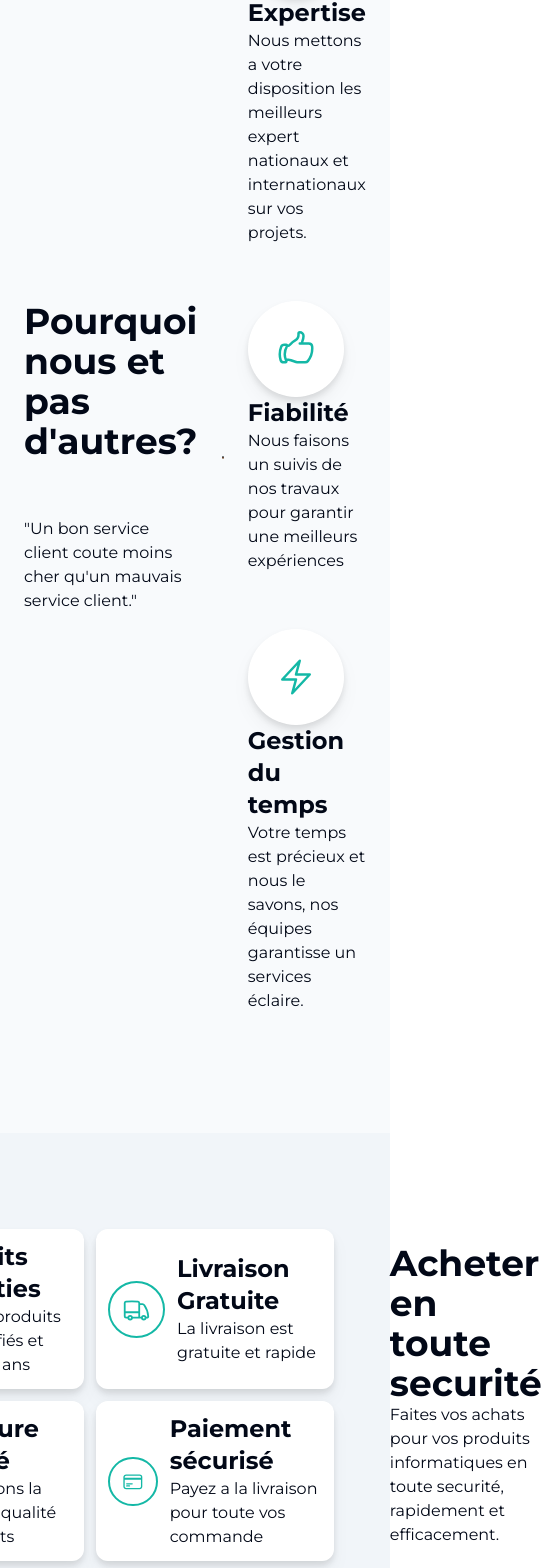
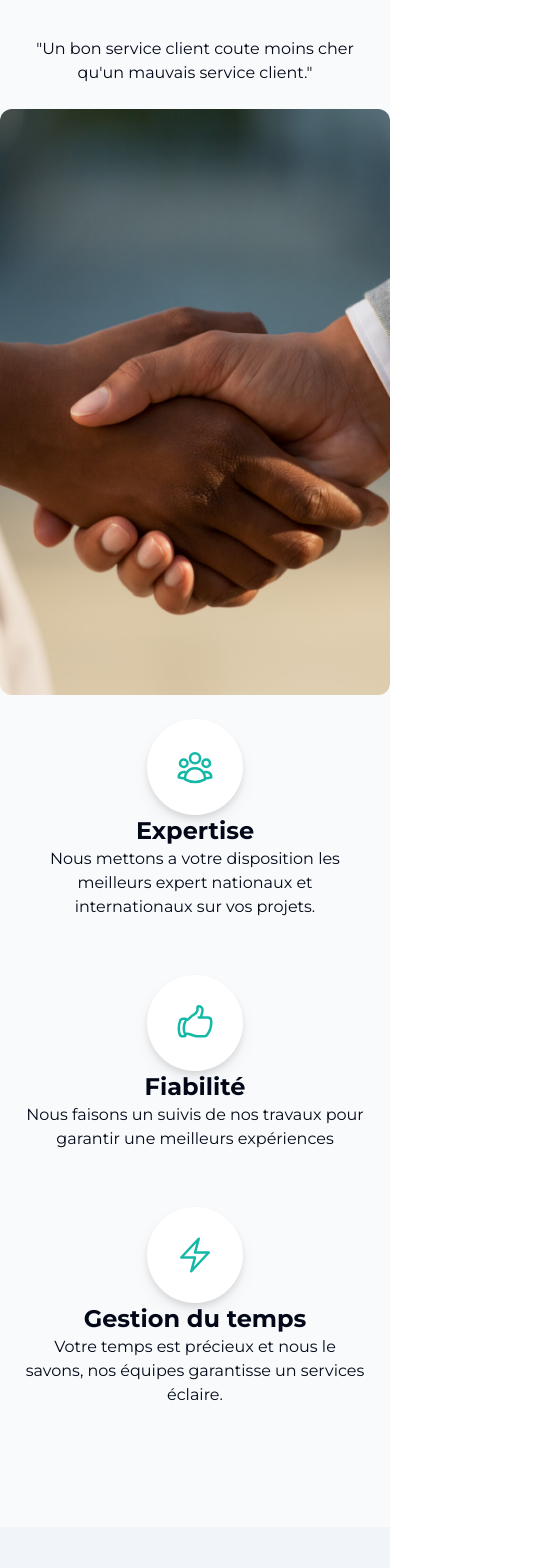
Before and after one commit to BlackJr-Git/e-commerce-shop, a React (Vite) app: page / in a window 390 px wide. Shown: the part 8866-10434 px from the top of the page, 542 px wide, since content can reach past the window. Built offline with nearby package versions, Linux system fonts and the light colour scheme.

Commit message:
fix : visual bug on 768px lower screen

```diff
--- a/src/components/warranty-card.jsx
+++ b/src/components/warranty-card.jsx
@@ -2,7 +2,7 @@
 
 function WarrantyCard({title, description,icone}) {
   return (
-    <div className='flex items-center justify-center h-40  gap-3 p-3 rounded-xl bg-white drop-shadow-lg'>
+    <div className='flex items-center justify-center h-40 w-60 gap-3 p-3 rounded-xl bg-white drop-shadow-lg'>
       <div className='w-20 rounded-full border-2 border-teal-500 p-3'>
         {icone}
       </div>
--- a/src/components/warranty.jsx
+++ b/src/components/warranty.jsx
@@ -9,8 +9,8 @@ import {
 function Warranty() {
   return (
     <section className="bg-slate-100 p-24">
-      <div className="m-auto max-w-7xl flex items-center justify-center gap-14 ">
-        <div className="flex gap-3">
+      <div className="m-auto max-w-7xl md:flex-row flex flex-col items-center justify-center gap-14 ">
+        <div className="md:flex-row flex-col flex gap-3">
           <div className="flex flex-col gap-3">
             <WarrantyCard title={"Produits Garanties"} description={"Tout nos produits sont certifiés et garantie 1 ans"} icone={<ClipboardDocumentCheckIcon className="text-teal-500"/>} />
             <WarrantyCard title={'Meilleure qualité'} description={'Nous offrons la meilleurs qualité de produits'} icone={<CheckBadgeIcon className="text-teal-500"/>} />
@@ -20,7 +20,7 @@ function Warranty() {
             <WarrantyCard title={'Paiement sécurisé'} description={"Payez a la livraison pour toute vos commande"} icone={<CreditCardIcon className="text-teal-500"/>}/>
           </div>
         </div>
-        <div>
+        <div className="py-6 ">
           <h3 className="text-4xl font-bold">Acheter en toute securité</h3>
           <p>
             Faites vos achats pour vos produits informatiques en toute securité,
--- a/src/components/why-us/why-us.jsx
+++ b/src/components/why-us/why-us.jsx
@@ -7,10 +7,10 @@ import {
 function WhysUs() {
   return (
     <section className="bg-slate-50 py-24 ">
-      <div className="max-w-7xl m-auto flex justify-center items-center">
+      <div className="max-w-7xl m-auto lg:flex justify-center items-center ">
         <div className="p-6 flex flex-col items-center gap-14">
-          <h3 className="text-4xl font-bold">Pourquoi nous et pas d'autres?</h3>
-          <p>
+          <h3 className="text-4xl font-bold text-center md:text-left">Pourquoi nous et pas d'autres?</h3>
+          <p className="text-center md:text-left">
             "Un bon service client coute moins cher qu'un mauvais service
             client."
           </p>
@@ -22,33 +22,35 @@ function WhysUs() {
             alt=""
           />
         </div>
-        <div className="p-6 flex flex-col items-center gap-14">
-          <div>
+        <div className="p-6 flex flex-col items-left  gap-14">
+          <div className="flex flex-col items-center md:block">
             <div className="w-24 h-24 rounded-full bg-white flex items-center justify-center drop-shadow-lg">
               <UserGroupIcon className="w-10 text-teal-500" />
             </div>
             <h4 className="text-2xl font-bold">Expertise</h4>
-            <p>
+            <p className="text-center md:text-left">
               Nous mettons a votre disposition les meilleurs expert nationaux et
               internationaux sur vos projets.
             </p>
           </div>
-          <div>
+
+          <div className="flex flex-col items-center md:block">
             <div className="w-24 h-24 rounded-full bg-white flex items-center justify-center drop-shadow-lg">
               <HandThumbUpIcon className="w-10 text-teal-500" />
             </div>
             <h4 className="text-2xl font-bold">Fiabilité</h4>
-            <p>
+            <p className="text-center md:text-left">
               Nous faisons un suivis de nos travaux pour garantir une meilleurs
               expériences
             </p>
           </div>
-          <div>
+
+          <div className="flex flex-col items-center md:block">
             <div className="w-24 h-24 rounded-full bg-white flex items-center justify-center drop-shadow-lg">
               <BoltIcon className="w-10 text-teal-500" />
             </div>
             <h4 className="text-2xl font-bold">Gestion du temps</h4>
-            <p>
+            <p className="text-center md:text-left">
               Votre temps est précieux et nous le savons, nos équipes garantisse
               un services éclaire.
             </p>
--- a/tailwind.config.js
+++ b/tailwind.config.js
@@ -72,6 +72,7 @@ module.exports = {
         "accordion-up": "accordion-up 0.2s ease-out",
       },
     },
+
   },
   plugins: [require("tailwindcss-animate")],
 }
```
